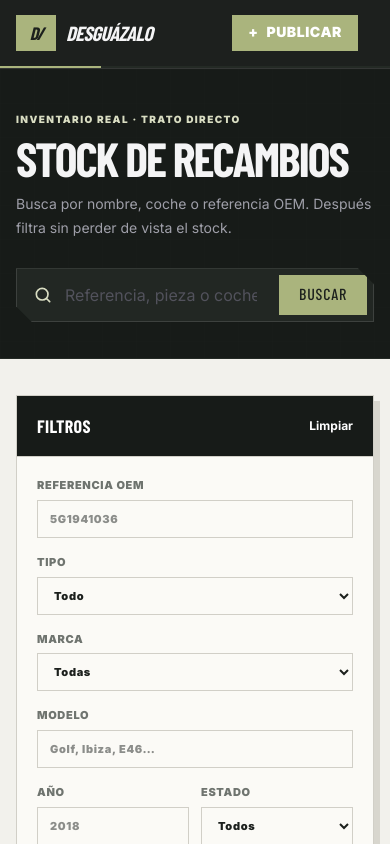
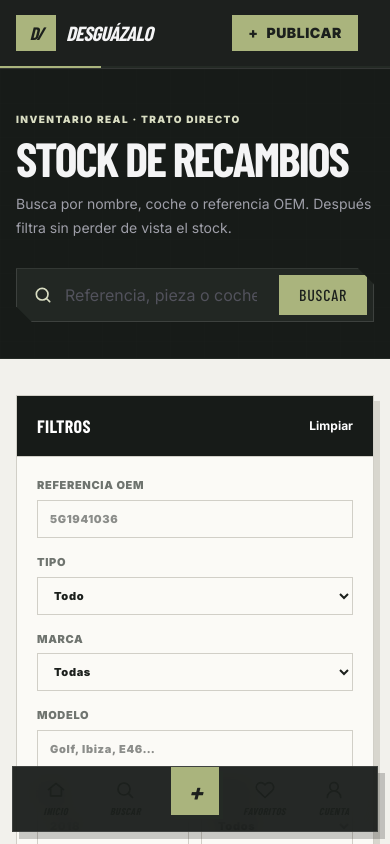
Before and after one commit to alexxarmaas/Proyectos, a Next.js app in the folder DESGUAZALO/: page /marketplace in a window 390 px wide. Shown: the top 844 px of the page. Built offline with nearby package versions, Linux system fonts and the light colour scheme; no server answers; the database is empty; a web font is replaced by a local one.

Commit message:
Fix mobile CTA text rendering

```diff
--- a/DESGUAZALO/app/page.tsx
+++ b/DESGUAZALO/app/page.tsx
@@ -51,7 +51,7 @@
             <div className="mt-9 flex flex-col gap-3 sm:flex-row">
               <Link
                 href="/marketplace"
-                className="race-cut-sm inline-flex min-h-13 items-center justify-center bg-[var(--dg-accent)] px-6 text-sm font-black uppercase tracking-[.055em] text-[var(--dg-ink)] transition hover:bg-[var(--dg-accent-hover)]"
+                className="dg-cta-safe inline-flex min-h-13 items-center justify-center bg-[var(--dg-accent)] px-6 text-sm font-black uppercase tracking-[.055em] text-[var(--dg-ink)] transition hover:bg-[var(--dg-accent-hover)]"
               >
                 Entrar al marketplace
                 <span className="ml-2 text-lg leading-none">→</span>
@@ -197,7 +197,7 @@
                 Sube unas fotos, indica el coche de procedencia, precio y zona. La idea es publicar rápido y que el interesado pueda encontrarte.
               </p>
             </div>
-            <Link href="/publicar" className="race-cut-sm mt-8 inline-flex min-h-13 items-center justify-center bg-[var(--dg-ink)] px-6 text-sm font-black uppercase tracking-[.055em] text-white transition hover:bg-[var(--dg-warm)] lg:mt-0">
+            <Link href="/publicar" className="dg-cta-safe mt-8 inline-flex min-h-13 items-center justify-center bg-[var(--dg-ink)] px-6 text-sm font-black uppercase tracking-[.055em] text-white transition hover:bg-[var(--dg-warm)] lg:mt-0">
               Publicar una pieza
               <span className="ml-2 text-lg">→</span>
             </Link>
@@ -212,7 +212,7 @@
             <h2 className="mt-3 max-w-2xl text-4xl font-black uppercase leading-[.95] tracking-[-.045em] sm:text-5xl">Ahora sí: entra al stock.</h2>
             <p className="mt-4 max-w-xl text-base leading-7 text-zinc-600">Cuando ya sabes cómo funciona, el marketplace te lleva directo a las piezas, filtros y despieces disponibles.</p>
           </div>
-          <Link href="/marketplace" className="race-cut-sm inline-flex min-h-13 items-center justify-center bg-[var(--dg-ink)] px-7 text-sm font-black uppercase tracking-[.055em] text-white transition hover:bg-[var(--dg-warm)]">
+          <Link href="/marketplace" className="dg-cta-safe inline-flex min-h-13 items-center justify-center bg-[var(--dg-ink)] px-7 text-sm font-black uppercase tracking-[.055em] text-white transition hover:bg-[var(--dg-warm)]">
             Ir al marketplace
             <span className="ml-2 text-lg">→</span>
           </Link>
--- a/DESGUAZALO/app/theme.css
+++ b/DESGUAZALO/app/theme.css
@@ -72,3 +72,35 @@
 .oem-box code{font-size:1rem;font-weight:900;letter-spacing:.05em}
 .request-cta{margin-top:18px;border:1px dashed var(--dg-accent-strong);background:var(--dg-accent-soft);padding:18px}
 @media(max-width:760px){.trust-grid{grid-template-columns:1fr 1fr}.compact-grid .listing-compact{grid-template-columns:96px minmax(0,1fr)}.compact-grid .listing-compact-price{grid-column:2}.delivery-options{grid-template-columns:1fr}}
+
+
+/* Robust CTA rendering.
+   Avoid the compositing bug seen on some mobile/WebKit builds where labels
+   inside the old race-cut helper rendered as blank dark rectangles. */
+.dg-cta-safe{
+  clip-path:none!important;
+  border-radius:0!important;
+  isolation:auto!important;
+  text-rendering:auto!important;
+  -webkit-font-smoothing:antialiased;
+  -webkit-text-fill-color:currentColor!important;
+  opacity:1!important;
+}
+.dg-cta-safe>*{
+  color:inherit!important;
+  -webkit-text-fill-color:currentColor!important;
+  opacity:1!important;
+}
+button.dg-cta-safe{
+  appearance:none;
+  -webkit-appearance:none;
+  border:0;
+}
+.dg-cta-safe[class*="text-white"]{
+  color:#f7f7f2!important;
+  -webkit-text-fill-color:#f7f7f2!important;
+}
+.dg-cta-safe[class*="text-[var(--dg-ink)]"]{
+  color:var(--dg-ink)!important;
+  -webkit-text-fill-color:var(--dg-ink)!important;
+}
--- a/DESGUAZALO/components/Header.tsx
+++ b/DESGUAZALO/components/Header.tsx
@@ -24,7 +24,7 @@
       </nav>
       <div className="flex items-center justify-end gap-2">
         <Link href={logged?"/cuenta/anuncios":"/login"} className="hidden border border-white/15 bg-white/[.025] px-3.5 py-2 text-sm font-bold text-zinc-100 transition hover:border-white/30 hover:bg-white/[.055] sm:inline-flex">{logged?"Mi cuenta":"Entrar"}</Link>
-        <Link href="/publicar" className="race-cut-sm inline-flex items-center gap-2 bg-[var(--dg-accent)] px-4 py-2 text-sm font-black uppercase tracking-[.04em] text-[var(--dg-ink)] transition hover:bg-[var(--dg-accent-hover)]"><span aria-hidden>+</span><span>Publicar</span></Link>
+        <Link href="/publicar" className="dg-cta-safe inline-flex items-center gap-2 bg-[var(--dg-accent)] px-4 py-2 text-sm font-black uppercase tracking-[.04em] text-[var(--dg-ink)] transition hover:bg-[var(--dg-accent-hover)]"><span aria-hidden>+</span><span>Publicar</span></Link>
       </div>
     </div>
     <div className="h-[2px] bg-[linear-gradient(90deg,var(--dg-accent)_0_26%,var(--dg-dark-soft)_26%_100%)]" />
--- a/DESGUAZALO/components/HeroSearch.tsx
+++ b/DESGUAZALO/components/HeroSearch.tsx
@@ -39,7 +39,7 @@
           <input name="q" placeholder="Faro, turbo, caja, llanta…" className={inputClass} />
         </label>
 
-        <button type="submit" className="race-cut-sm flex min-h-16 items-center justify-center gap-2 bg-[var(--dg-accent)] px-7 font-racing text-base font-black uppercase italic tracking-[.055em] text-[var(--dg-ink)] transition hover:bg-[var(--dg-accent-hover)] lg:min-h-0">
+        <button type="submit" className="dg-cta-safe flex min-h-16 items-center justify-center gap-2 bg-[var(--dg-accent)] px-7 font-racing text-base font-black uppercase italic tracking-[.055em] text-[var(--dg-ink)] transition hover:bg-[var(--dg-accent-hover)] lg:min-h-0">
           <svg viewBox="0 0 24 24" className="h-4.5 w-4.5" fill="none" stroke="currentColor" strokeWidth="2.2" strokeLinecap="round" aria-hidden="true">
             <circle cx="11" cy="11" r="7" />
             <path d="m20 20-3.5-3.5" />
--- a/DESGUAZALO/components/MobileNav.tsx
+++ b/DESGUAZALO/components/MobileNav.tsx
@@ -12,7 +12,7 @@
   const itemClass = "grid place-items-center gap-1 font-racing text-[10px] font-black uppercase italic tracking-[.05em] text-zinc-400 transition active:text-[var(--dg-accent-text)]";
 
   return (
-    <nav className="race-cut-sm fixed inset-x-3 bottom-3 z-50 grid grid-cols-5 items-center border border-white/12 bg-[var(--dg-ink)]/96 px-2 py-2 shadow-[7px_7px_0_rgba(0,0,0,.2)] backdrop-blur-md md:hidden" aria-label="Navegación móvil">
+    <nav className="dg-cta-safe fixed inset-x-3 bottom-3 z-50 grid grid-cols-5 items-center border border-white/12 bg-[var(--dg-ink)]/96 px-2 py-2 shadow-[7px_7px_0_rgba(0,0,0,.2)] backdrop-blur-md md:hidden" aria-label="Navegación móvil">
       <Link href="/" className={itemClass}>
         <Icon path="M3 11.5 12 4l9 7.5M5.5 10v9h13v-9" />
         Inicio
@@ -21,7 +21,7 @@
         <Icon path="m21 21-4.35-4.35M10.8 18a7.2 7.2 0 1 1 0-14.4 7.2 7.2 0 0 1 0 14.4Z" />
         Buscar
       </Link>
-      <Link href="/publicar" className="race-cut-sm mx-auto grid h-12 w-12 -translate-y-2 place-items-center bg-[var(--dg-accent)] font-racing text-3xl font-black italic leading-none text-[var(--dg-ink)] shadow-[4px_4px_0_var(--dg-dark-soft)]" aria-label="Publicar anuncio">
+      <Link href="/publicar" className="dg-cta-safe mx-auto grid h-12 w-12 -translate-y-2 place-items-center bg-[var(--dg-accent)] font-racing text-3xl font-black italic leading-none text-[var(--dg-ink)] shadow-[4px_4px_0_var(--dg-dark-soft)]" aria-label="Publicar anuncio">
         +
       </Link>
       <Link href="/cuenta/favoritos" className={itemClass}>
--- a/DESGUAZALO/components/SearchBar.tsx
+++ b/DESGUAZALO/components/SearchBar.tsx
@@ -14,7 +14,7 @@
           className={`min-w-0 flex-1 border-0 bg-transparent font-semibold text-zinc-100 outline-none placeholder:text-zinc-600 ${compact ? "py-3.5 text-sm" : "py-4 text-sm sm:text-base"}`}
         />
       </div>
-      <button className="m-1.5 race-cut-sm bg-[var(--dg-accent)] px-5 font-racing text-sm font-black uppercase italic tracking-[.05em] text-[var(--dg-ink)] transition hover:bg-[var(--dg-accent-hover)] sm:px-6" type="submit">Buscar</button>
+      <button className="m-1.5 dg-cta-safe bg-[var(--dg-accent)] px-5 font-racing text-sm font-black uppercase italic tracking-[.05em] text-[var(--dg-ink)] transition hover:bg-[var(--dg-accent-hover)] sm:px-6" type="submit">Buscar</button>
     </form>
   );
 }
```
